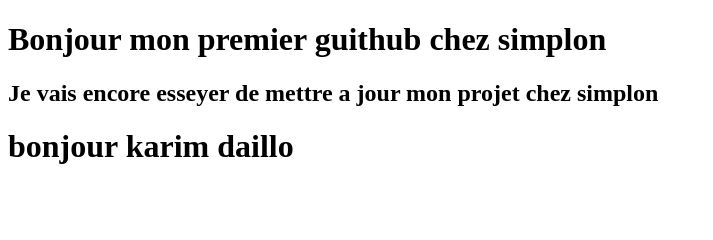
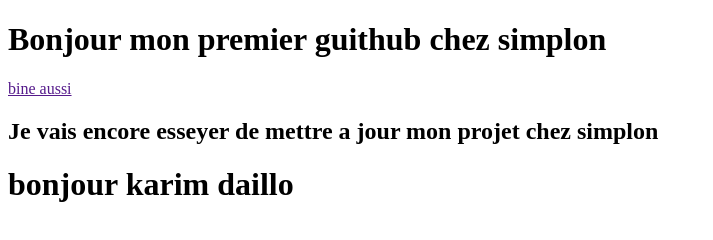
Before and after one commit to abdoulkarim20/Mabranche, a plain HTML site: page index.html in a window 1280 px wide. Shown: the whole page, without its empty margins (0-713 px from the left). Drawn offline with Linux system fonts and the light colour scheme.

Commit message:
modifier encore index

```diff
--- a/index.html
+++ b/index.html
@@ -8,6 +8,7 @@
 </head>
 <body>
     <h1>Bonjour mon premier guithub chez simplon</h1>
+    <a href="">bine aussi</a>
     <h2>Je vais encore esseyer de mettre a jour mon projet chez simplon</h2>
     <footer><h1>bonjour karim daillo</h1></footer>
 
```
Also changed, not shown: index2.html (+1 -0 lines).
